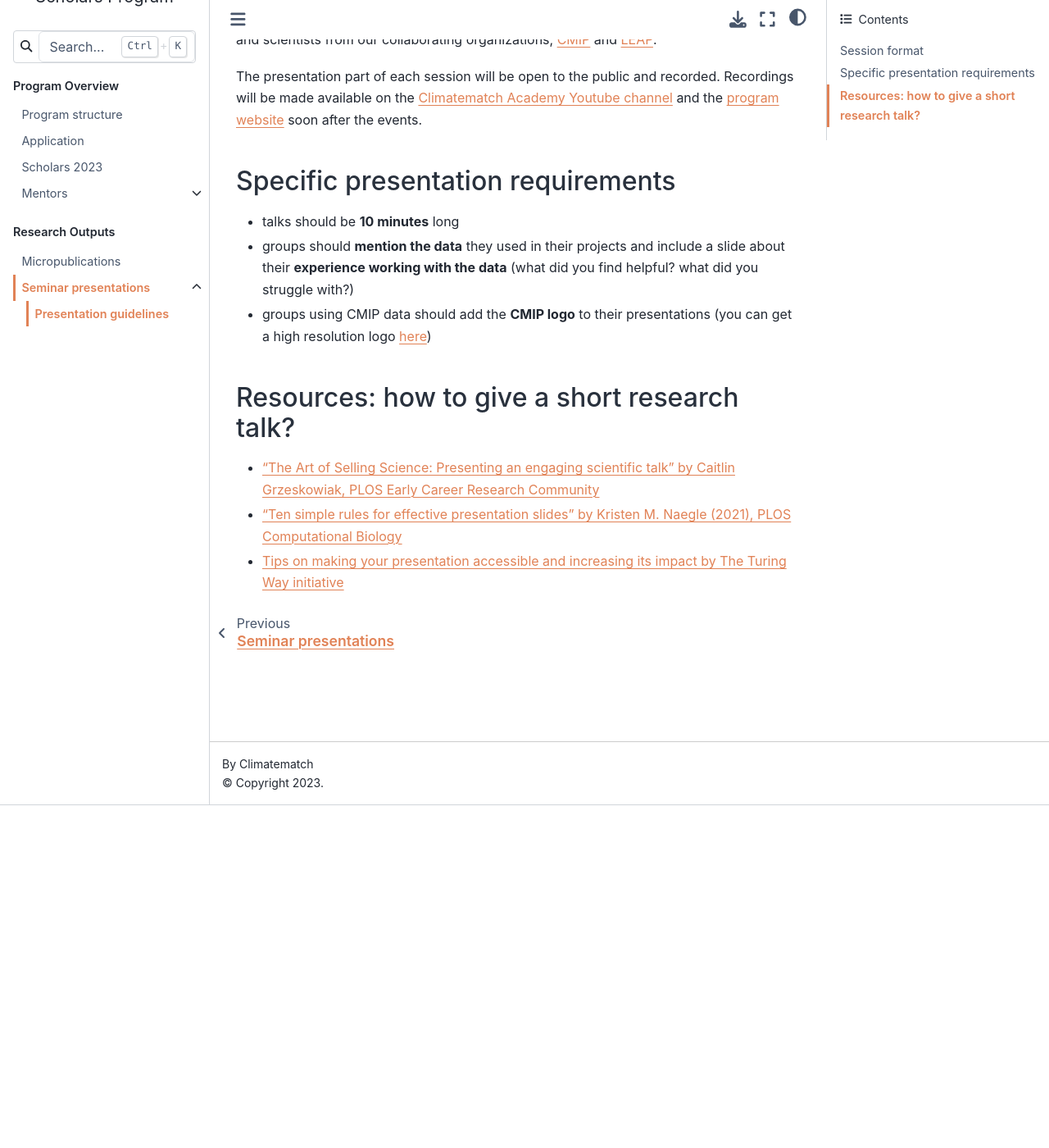
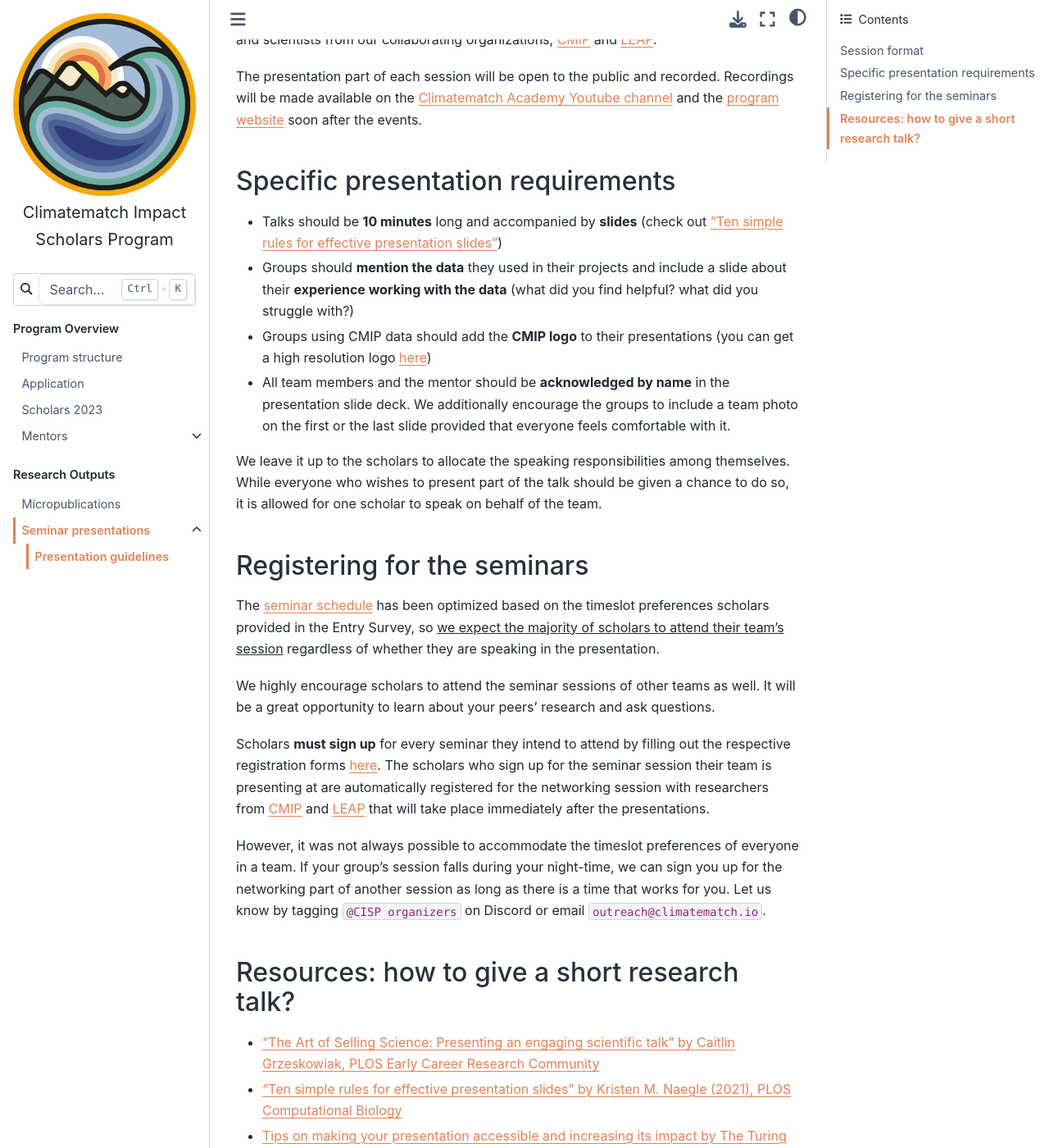
Before and after one commit to zanemit/cisp, a Jupyter Book: the page built from output-guidelines/seminar_guidelines.md, in a window 1280 px wide and 1400 px high, scrolled down 418 px. Shown: the whole window at 82% size. Built offline with Jupyter Book 1.0.4 settings and Sphinx 7.4.7 and the Sphinx Book theme 1.1.4, drawn with Linux system fonts in a browser that asks for light colours.

Commit message:
Update guidelines

```diff
--- a/output-guidelines/seminar_guidelines.md
+++ b/output-guidelines/seminar_guidelines.md
@@ -10,9 +10,22 @@
 The presentation part of each session will be open to the public and recorded. Recordings will be made available on the [Climatematch Academy Youtube channel](https://www.youtube.com/@ClimatematchAcademy-uq9vr/videos) and the [program website](https://programs.climatematch.io/impact-scholars/scholars2023.html) soon after the events.
 
 ## Specific presentation requirements
-- talks should be **10 minutes** long
-- groups should **mention the data** they used in their projects and include a slide about their **experience working with the data** (what did you find helpful? what did you struggle with?)
-- groups using CMIP data should add the **CMIP logo** to their presentations (you can get a high resolution logo [here](https://wcrp-cmip.org/branding/))
+- Talks should be **10 minutes** long and accompanied by **slides** (check out ["Ten simple rules for effective presentation slides"](https://journals.plos.org/ploscompbiol/article?id=10.1371/journal.pcbi.1009554))
+- Groups should **mention the data** they used in their projects and include a slide about their **experience working with the data** (what did you find helpful? what did you struggle with?)
+- Groups using CMIP data should add the **CMIP logo** to their presentations (you can get a high resolution logo [here](https://wcrp-cmip.org/branding/))
+- All team members and the mentor should be **acknowledged by name** in the presentation slide deck. We additionally encourage the groups to include a team photo on the first or the last slide provided that everyone feels comfortable with it.
+
+We leave it up to the scholars to allocate the speaking responsibilities among themselves. While everyone who wishes to present part of the talk should be given a chance to do so, it is allowed for one scholar to speak on behalf of the team.
+
+## Registering for the seminars
+The [seminar schedule](./seminar_presentations2.md) has been optimized based on the timeslot preferences scholars provided in the Entry Survey, so <u>we expect the majority of scholars to attend their team's session</u> regardless of whether they are speaking in the presentation.
+
+We highly encourage scholars to attend the seminar sessions of other teams as well. It will be a great opportunity to learn about your peers' research and ask questions.
+
+Scholars **must sign up** for every seminar they intend to attend by filling out the respective registration forms [here](./seminar_presentations2.md).
+The scholars who sign up for the seminar session their team is presenting at are automatically registered for the networking session with researchers from [CMIP](https://wcrp-cmip.org/) and [LEAP](https://leap.columbia.edu/) that will take place immediately after the presentations.
+
+However, it was not always possible to accommodate the timeslot preferences of everyone in a team. If your group's session falls during your night-time, we can sign you up for the networking part of another session as long as there is a time that works for you. Let us know by tagging `@CISP organizers` on Discord or email `outreach@climatematch.io`.
 
 ## Resources: how to give a short research talk?
 - ["The Art of Selling Science: Presenting an engaging scientific talk" by Caitlin Grzeskowiak, PLOS Early Career Research Community](https://ecrcommunity.plos.org/2017/01/31/the-art-of-selling-science-presenting-an-engaging-scientific-talk/)
```
